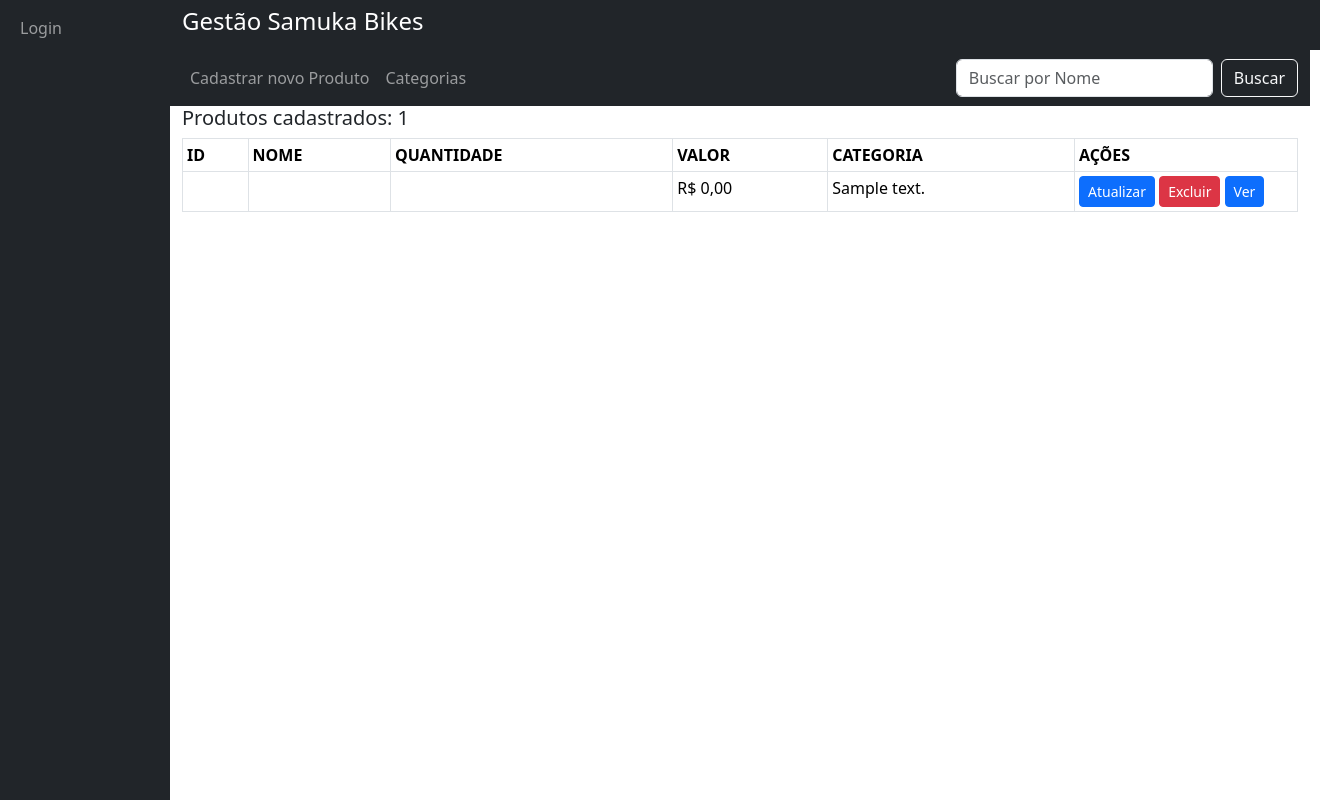
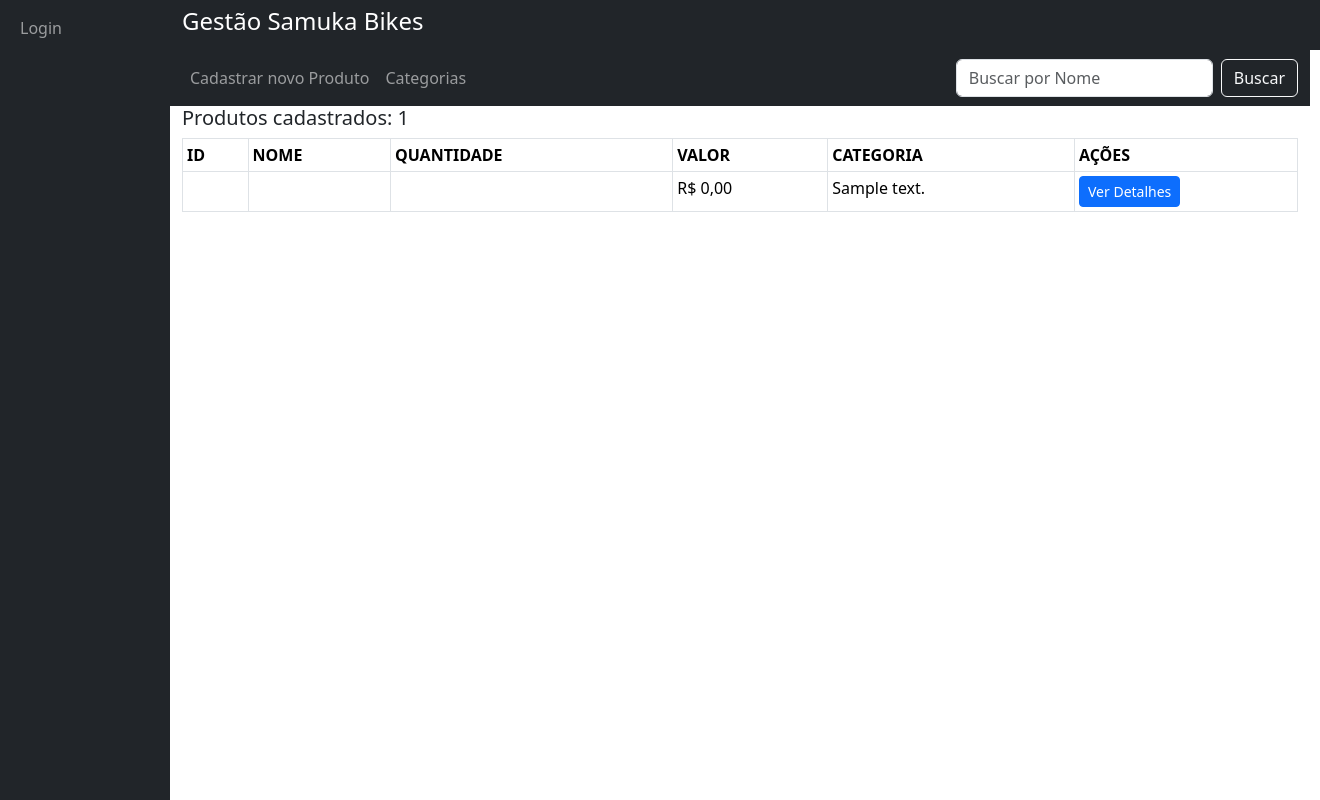
Before and after one commit to carolinneVictoria/Projeto_Extensao, a PHP site: page /view/ProdutoView/produtos.php in a window 1320 px wide. Run offline with PHP 8.4, Linux system fonts and the light colour scheme; tables that the repository leaves empty or names only in its code hold one stand-in row (values such as "Sample post"); data that the repository does not hold is empty.

Commit message:
Update produtos.php

```diff
--- a/view/ProdutoView/produtos.php
+++ b/view/ProdutoView/produtos.php
@@ -63,9 +63,7 @@ while ($registro = mysqli_fetch_assoc($produtos)) {
                 <td>R$ " . number_format($registro['valorProduto'], 2, ',', '.') . "</td>
                 <td>{$registro['descricao']}</td>
                 <td>
-                <a href='formAtualizarProdutos.php?id=$idProduto' class='btn btn-primary btn-sm'>Atualizar</a>
-                <a href='../../controller/ProdutoController.php?acao=excluir&id=$idProduto' class='btn btn-danger btn-sm' onclick='return confirm(\"Tem certeza que deseja excluir?\")'>Excluir</a>
-                <a href='verProduto.php?id=$idProduto' class='btn btn-primary btn-sm'>Ver</a>
+                <a href='verProduto.php?id=$idProduto' class='btn btn-primary btn-sm'>Ver Detalhes</a>
                 </td>
             </tr>
         </tbody>
```
